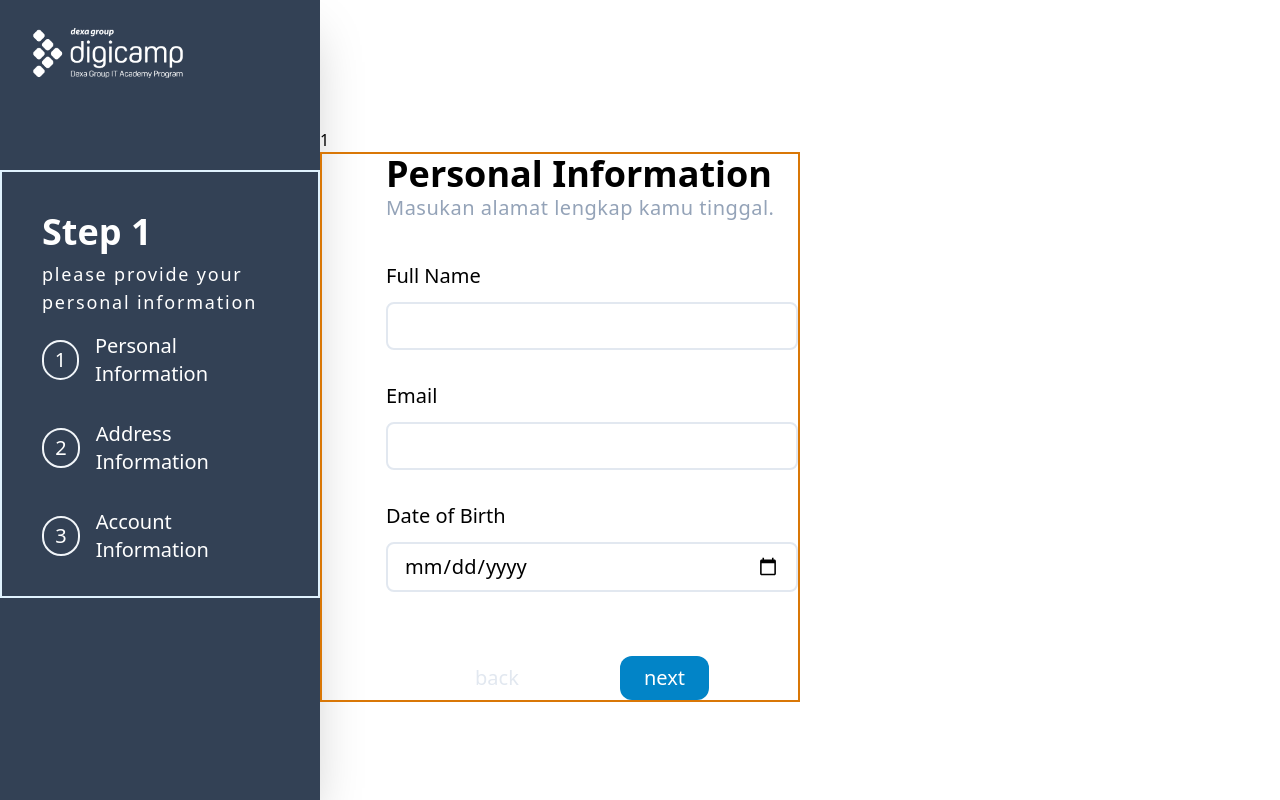
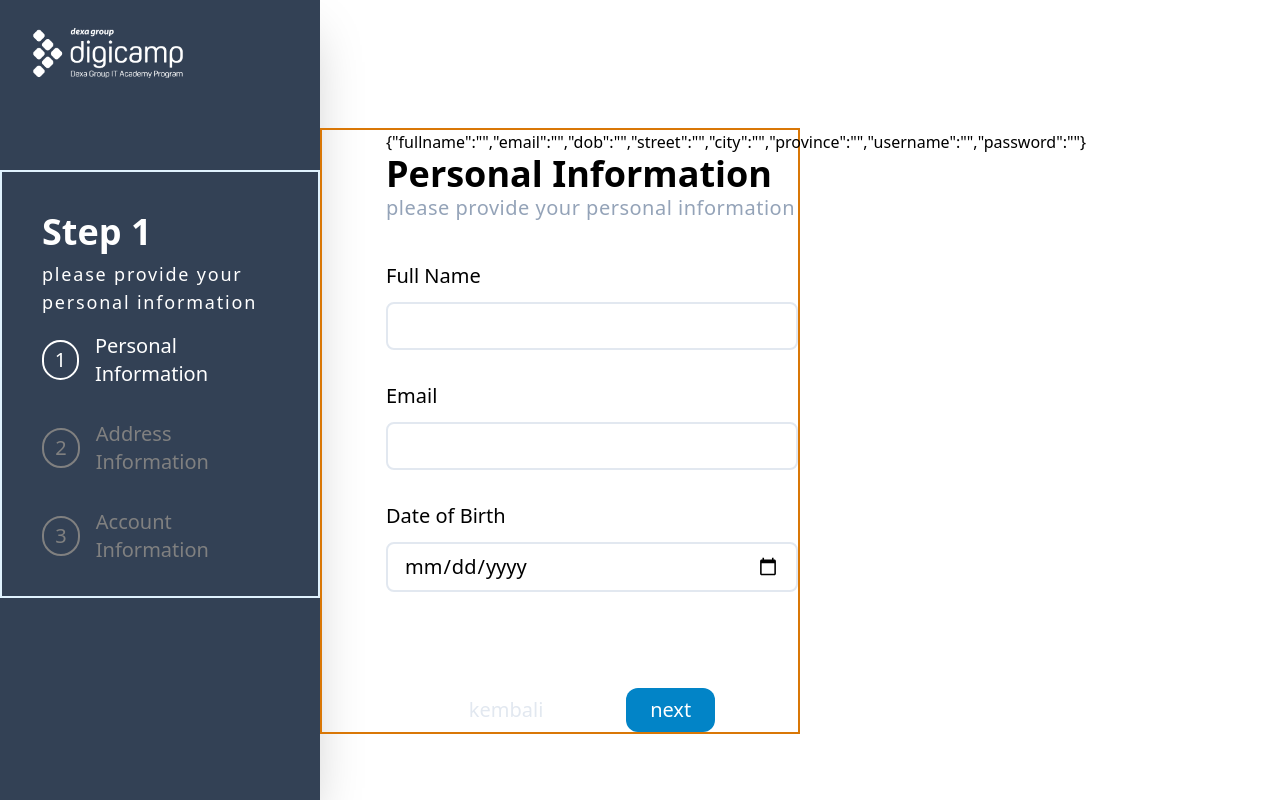
Before and after one commit to dwiadi-dd/miniproject-form-ts, a React (Vite) app: page / in a window 1280 px wide. Built offline with nearby package versions, Linux system fonts and the light colour scheme.

Commit message:
add types

```diff
--- a/package.json
+++ b/package.json
@@ -10,6 +10,7 @@
     "preview": "vite preview"
   },
   "dependencies": {
+    "install": "^0.13.0",
     "react": "^18.2.0",
     "react-dom": "^18.2.0"
   },
--- a/src/App.tsx
+++ b/src/App.tsx
@@ -1,15 +1,103 @@
 import { useState } from "react";
 import logo from "./assets/FA_DIGICAMP_LOGO_WHITE.png";
 
+type StepListType = {
+  id: number;
+  title: string;
+  alt: string;
+  desc: string;
+}[];
+
+type RegsiterDataType = {
+  fullname: string | null;
+  email: string | null;
+  dob: string | null;
+  street: string | null;
+  city: string | null;
+  province: string | null;
+  username: string | null;
+  password: string | null;
+};
+
 const stepList = [
-  { id: 1, title: "personal information" },
-  { id: 2, title: "address information" },
-  { id: 3, title: "account information" },
+  {
+    id: 1,
+    title: "personal information",
+    alt: "please provide your personal information",
+    desc: "please provide your personal information",
+  },
+  {
+    id: 2,
+    title: "address information",
+    alt: "please provide current address",
+    desc: "please provide your personal information",
+  },
+  {
+    id: 3,
+    title: "account information",
+    alt: "setup your username and password",
+    desc: "please provide your personal information",
+  },
 ];
+
+const Stepper = ({
+  step,
+  stepList,
+}: {
+  step: number;
+  stepList: StepListType;
+}) => {
+  return (
+    <div className="stepper ">
+      <h1 className="stepper-title">Step {step}</h1>
+      <h2 className="stepper-desc">{stepList[step - 1].alt}</h2>
+      <ul className="mt-4 flex lg:flex-col flex-row gap-8 text-slate-400">
+        {stepList.map((item) => (
+          <li
+            key={item.id}
+            className="step-list"
+            style={step >= item.id ? { color: "white" } : { color: "gray" }}
+          >
+            <p
+              className=" step-number-actived"
+              style={
+                step >= item.id
+                  ? { borderColor: "white" }
+                  : { borderColor: "gray" }
+              }
+            >
+              {item.id}
+            </p>
+            {item.title}
+          </li>
+        ))}
+      </ul>
+    </div>
+  );
+};
 
 function App() {
   const [step, setStep] = useState(1);
+  const [registerData, setRegisterData] = useState<RegsiterDataType>({
+    fullname: "",
+    email: "",
+    dob: "",
+    street: "",
+    city: "",
+    province: "",
+    username: "",
+    password: "",
+  });
 
+  const handleNext = (e: React.ChangeEvent<HTMLInputElement>) => {
+    e.preventDefault();
+    setStep(step + 1);
+  };
+
+  const handleBack = (e: React.ChangeEvent<HTMLInputElement>) => {
+    e.preventDefault();
+    setStep(step + 1);
+  };
   return (
     <div className="min-h-screen bg-white flex flex-col lg:flex-row">
       <div className="bg-slate-700 w-full lg:w-1/3 text-white shadow-2xl flex flex-col">
@@ -20,43 +108,32 @@ function App() {
             className="lg:w-[200px] w-[10em] pt-4 pl-4"
           />
         </header>
-        <div className="stepper ">
-          <h1 className="stepper-title">Step 1</h1>
-          <h2 className="stepper-desc">
-            please provide your personal information
-          </h2>
-          <ul className="mt-4 flex lg:flex-col flex-row gap-8 text-slate-400">
-            {stepList.map((step) => (
-              <li
-                key={step.id}
-                className="step-list"
-                style={{ color: "white" }}
-              >
-                <p className=" step-number-actived">{step.id}</p>
-                {step.title}
-              </li>
-            ))}
-          </ul>
-        </div>
+        <Stepper step={step} stepList={stepList} />
       </div>
       <div className="regis-container flex flex-col lg:pt-32 pt-12 w-full">
-        {step}
         <div className="step-form">
+          {JSON.stringify(registerData)}
+          <h1 className="form-title ">{stepList[step - 1].title}</h1>
+          <h3 className="form-desc">{stepList[step - 1].desc}</h3>
+          <form className="form-registration mt-10 grid gap-8">
             {step === 1 ? (
               <>
-              <h1 className="form-title ">personal information</h1>
-              <h3 className="form-desc">
-                Masukan alamat lengkap kamu tinggal.
-              </h3>
-              <form action="" className="form-registration mt-10 grid gap-8">
                 <div className="form-group ">
                   <label htmlFor="fullname" className="text-xl">
                     Full Name
                   </label>
                   <input
-                    className="border-2 border-slate-200 text-xl py-2 px-4 rounded-lg outline-none"
+                    className="input-form"
                     type="text"
                     id="fullanme"
+                    name="fullname"
+                    value={registerData.fullname as string}
+                    onChange={(e) =>
+                      setRegisterData((prev) => ({
+                        ...prev,
+                        fullname: e.target.value,
+                      }))
+                    }
                   />
                 </div>
                 <div className="form-group">
@@ -64,87 +141,162 @@ function App() {
                     Email
                   </label>
                   <input
-                    className="border-2 border-slate-200 text-xl py-2 px-4 rounded-lg outline-none"
+                    className="input-form"
                     type="email"
                     id="email"
+                    name="email"
+                    value={registerData.email as string}
+                    onChange={(e) =>
+                      setRegisterData((prev) => ({
+                        ...prev,
+                        email: e.target.value,
+                      }))
+                    }
                   />
                 </div>
                 <div className="form-group">
-                  <label htmlFor="fullname" className="text-xl">
+                  <label htmlFor="dob" className="text-xl">
                     Date of Birth
                   </label>
                   <input
-                    className="border-2 border-slate-200 text-xl py-2 px-4 rounded-lg outline-none"
+                    className="input-form"
                     type="date"
-                    id="fullanme"
+                    id="dob"
+                    name="dob"
+                    value={registerData.dob as string}
+                    onChange={(e) =>
+                      setRegisterData((prev) => ({
+                        ...prev,
+                        dob: e.target.value,
+                      }))
+                    }
                   />
                 </div>
-              </form>
               </>
             ) : step === 2 ? (
               <>
-              {" "}
-              <>
-                <h1 className="form-title ">personal information</h1>
-                <h3 className="form-desc">
-                  Masukan alamat lengkap kamu tinggal.
-                </h3>
-                <form action="" className="form-registration mt-10 grid gap-8">
                 <div className="form-group ">
-                    <label htmlFor="fullname" className="text-xl">
-                      Full Name
+                  <label htmlFor="street" className="text-xl">
+                    street address
                   </label>
                   <input
-                      className="border-2 border-slate-200 text-xl py-2 px-4 rounded-lg outline-none"
+                    className="input-form"
                     type="text"
-                      id="fullanme"
+                    id="street"
+                    name="street"
+                    value={registerData.street as string}
+                    onChange={(e) =>
+                      setRegisterData((prev) => ({
+                        ...prev,
+                        street: e.target.value,
+                      }))
+                    }
                   />
                 </div>
                 <div className="form-group">
-                    <label htmlFor="email" className="text-xl">
-                      Email
+                  <label htmlFor="city" className="text-xl">
+                    city
                   </label>
                   <input
-                      className="border-2 border-slate-200 text-xl py-2 px-4 rounded-lg outline-none"
-                      type="email"
-                      id="email"
+                    className="input-form"
+                    type="text"
+                    id="city"
+                    value={registerData.city as string}
+                    onChange={(e) =>
+                      setRegisterData((prev) => ({
+                        ...prev,
+                        city: e.target.value,
+                      }))
+                    }
                   />
                 </div>
                 <div className="form-group">
-                    <label htmlFor="fullname" className="text-xl">
-                      Date of Birth
+                  <label htmlFor="province" className="text-xl">
+                    province
                   </label>
                   <input
-                      className="border-2 border-slate-200 text-xl py-2 px-4 rounded-lg outline-none"
-                      type="date"
-                      id="fullanme"
+                    className="input-form"
+                    type="text"
+                    id="province"
+                    name="province"
+                    value={registerData.province as string}
+                    onChange={(e) =>
+                      setRegisterData((prev) => ({
+                        ...prev,
+                        province: e.target.value,
+                      }))
+                    }
                   />
                 </div>
-                </form>
               </>
+            ) : step === 3 ? (
+              <>
+                <div className="form-group ">
+                  <label htmlFor="username" className="text-xl">
+                    username
+                  </label>
+                  <input
+                    className="input-form"
+                    type="text"
+                    id="username"
+                    name="username"
+                    value={registerData.username as string}
+                    onChange={(e) =>
+                      setRegisterData((prev) => ({
+                        ...prev,
+                        username: e.target.value,
+                      }))
+                    }
+                  />
+                </div>
+                <div className="form-group">
+                  <label htmlFor="password" className="text-xl">
+                    password
+                  </label>
+                  <input
+                    className="input-form"
+                    type="password"
+                    id="password"
+                    onChange={(e) =>
+                      setRegisterData((prev) => ({
+                        ...prev,
+                        password: e.target.value,
+                      }))
+                    }
+                  />
+                </div>
               </>
             ) : (
-            <p>test</p>
+              <>
+                <p>final</p>
+              </>
             )}
 
-          <div className="form-group flex flex-row justify-evenly text-xl pt-16 ">
-            {step >= 2 ? (
-              <button className="back-button" onClick={() => setStep(step - 1)}>
+            <div className="button-form-group ">
+              {step === 0 ? (
+                <button className="back-button" onClick={() => handleBack}>
                   back
                 </button>
               ) : (
                 <button
                   className="text-slate-200"
-                onClick={() => setStep(step - 1)}
+                  onClick={() => handleBack}
                   disabled
                 >
-                back
+                  kembali
                 </button>
               )}
-            <button className="next-button" onClick={() => setStep(step + 1)}>
+              {step === 3 ? (
+                <button className="next-button" onClick={handleNext}>
                   next
                 </button>
+              ) : (
+                <button className="next-button" onClick={handleNext}>
+                  next
+                </button>
+              )}
             </div>
+          </form>
         </div>
       </div>
     </div>
--- a/src/index.css
+++ b/src/index.css
@@ -42,4 +42,10 @@
   .back-button {
     @apply text-slate-400 hover:text-slate-300 font-semibold transition ease-in-out;
   }
+  .input-form {
+    @apply border-2 border-slate-200 text-xl py-2 px-4 rounded-lg outline-none;
+  }
+  .button-form-group {
+    @apply flex flex-row justify-evenly text-xl pt-16;
+  }
 }
```
Also changed, not shown: 1 other file (tests, documents, lock files or other folders). Lines whose indentation alone changed are shown as unchanged.
